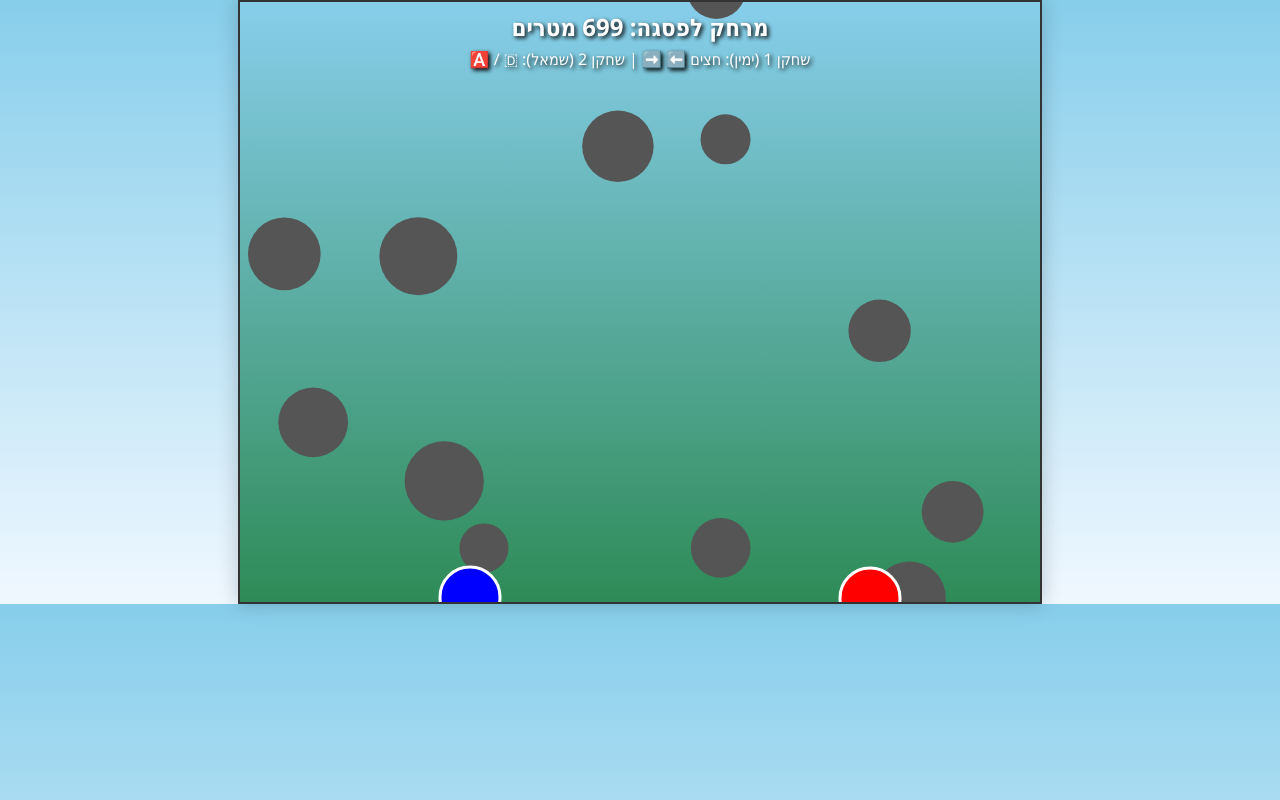
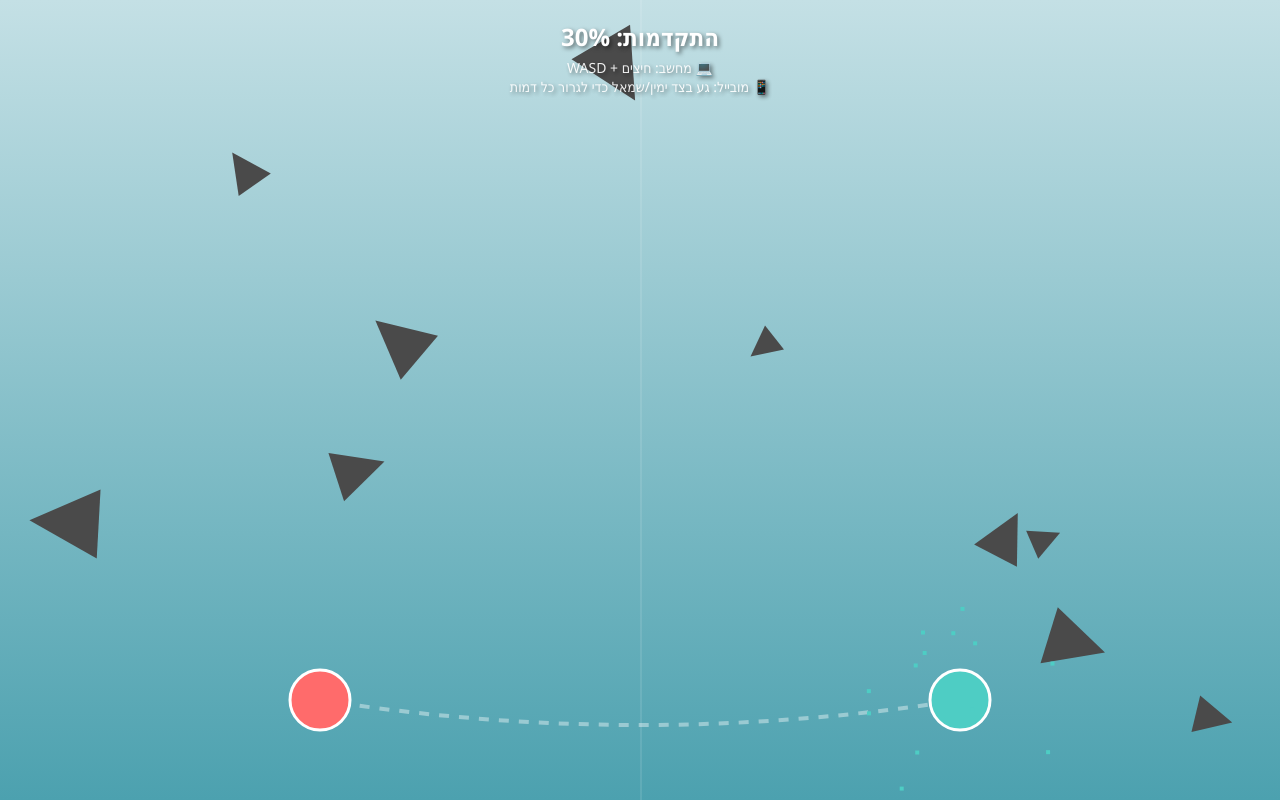
Before and after one commit to noamrap/nuny1402, a plain HTML site: page index.html in a window 1280 px wide. Drawn offline with Linux system fonts and the light colour scheme.

Commit message:
Update index.html

```diff
--- a/index.html
+++ b/index.html
@@ -2,44 +2,45 @@
 <html lang="he" dir="rtl">
 <head>
     <meta charset="UTF-8">
-    <title>הטיפוס אל הפסגה - משחק זוגי</title>
+    <meta name="viewport" content="width=device-width, initial-scale=1.0, maximum-scale=1.0, user-scalable=no">
+    <title>הטיפוס הזוגי - מובייל</title>
     <style>
         body {
             margin: 0;
             overflow: hidden;
-            background: linear-gradient(to bottom, #87CEEB, #f0f8ff); /* שמיים */
+            background-color: #333;
             font-family: 'Segoe UI', Tahoma, Geneva, Verdana, sans-serif;
-            text-align: center;
+            touch-action: none; /* מונע גלילה במובייל בזמן משחק */
         }
 
         #gameCanvas {
-            background: linear-gradient(to top, #2e8b57 0%, #87CEEB 100%); /* הר */
-            border: 2px solid #333;
             display: block;
-            margin: 0 auto;
-            box-shadow: 0 0 20px rgba(0,0,0,0.2);
+            background: linear-gradient(to top, #4ca1af, #c4e0e5); /* גרדיאנט נעים יותר */
         }
 
         #ui {
             position: absolute;
-            top: 10px;
+            top: 20px;
             width: 100%;
             pointer-events: none;
             color: white;
-            text-shadow: 2px 2px 4px #000;
+            text-align: center;
+            text-shadow: 2px 2px 4px rgba(0,0,0,0.5);
+            z-index: 5;
         }
 
         #status {
             font-size: 24px;
-            font-weight: bold;
+            font-weight: 800;
         }
 
-        #controls {
+        #instructions {
+            font-size: 14px;
             margin-top: 5px;
-            font-size: 16px;
+            opacity: 0.9;
         }
 
-        /* מסך ניצחון */
+        /* מסך סיום */
         #winScreen {
             display: none;
             position: absolute;
@@ -50,33 +51,46 @@
             z-index: 10;
         }
 
-        .heart {
-            color: #e25555;
-            font-size: 100px;
-            animation: heartbeat 1s infinite;
+        .heart-anim {
+            font-size: 80px;
+            animation: pulse 1s infinite;
         }
 
-        @keyframes heartbeat {
+        @keyframes pulse {
             0% { transform: scale(1); }
-            50% { transform: scale(1.2); }
+            50% { transform: scale(1.3); }
             100% { transform: scale(1); }
+        }
+
+        /* קו הפרדה ויזואלי לשליטה במובייל */
+        #divider {
+            position: absolute;
+            top: 0;
+            left: 50%;
+            width: 2px;
+            height: 100%;
+            background: rgba(255,255,255,0.1);
+            pointer-events: none;
         }
     </style>
 </head>
 <body>
 
     <div id="ui">
-        <div id="status">התחמקו מהמכשולים והגיעו לפסגה!</div>
-        <div id="controls">
-            שחקן 1 (ימין): חצים ⬅️ ➡️ | שחקן 2 (שמאל): 🅰️ / 🇩
+        <div id="status">0 מטרים</div>
+        <div id="instructions">
+            💻 מחשב: חיצים + WASD <br>
+            📱 מובייל: גע בצד ימין/שמאל כדי לגרור כל דמות
         </div>
     </div>
 
-    <canvas id="gameCanvas" width="800" height="600"></canvas>
+    <div id="divider"></div>
+    <canvas id="gameCanvas"></canvas>
 
     <div id="winScreen">
-        <div class="heart">❤️</div>
-        <h1 style="color: #fff; text-shadow: 2px 2px 4px #000;">הגעתם לפסגה!</h1>
+        <div class="heart-anim">💖</div>
+        <h1 style="color: #fff; text-shadow: 0 4px 10px rgba(0,0,0,0.5);">אהבה בפסגה!</h1>
+        <button onclick="location.reload()" style="padding: 10px 20px; font-size: 18px; border-radius: 10px; border: none; cursor: pointer; background: white; color: #e25555; font-weight: bold;">שחקו שוב</button>
     </div>
 
     <script>
@@ -85,179 +99,277 @@
         const winScreen = document.getElementById('winScreen');
         const statusDiv = document.getElementById('status');
 
-        // --- הגדרות תמונות (כאן מחליפים את התמונות) ---
+        // --- טעינת תמונות ---
         const player1Img = new Image();
-        // שים כאן את התמונה של הבן/בת זוג 1
-        player1Img.src = "Screenshot_14.png";
+        player1Img.src = "Screenshot_14.png"; // התמונה שלך
 
         const player2Img = new Image();
-        // שים כאן את התמונה של הבן/בת זוג 2
-        player2Img.src = "Screenshot_15.png";
+        player2Img.src = "Screenshot_15.png"; // התמונה שלך
 
-        // --- הגדרות משחק ---
+        // --- משתני משחק ---
+        let width, height;
         let gameActive = true;
-        let progress = 0; // התקדמות לפסגה (0 עד 1000)
-        const goal = 1000;
+        let progress = 0;
+        const goal = 2000; // מרחק קצת יותר ארוך למשחק מעניין
         let obstacles = [];
+        let particles = []; // אפקטים של פיצוץ
 
-        // הגדרת השחקנים
+        // הגדרת שחקנים
         const players = [
             {
-                x: 200, y: 500, width: 60, height: 60,
-                color: 'blue', img: player1Img,
-                keys: { left: 'KeyA', right: 'KeyD' },
-                isKissing: false
+                id: 1,
+                x: 0, y: 0, radius: 30, // נגדיר מיקום ב-resize
+                color: '#FF6B6B', img: player1Img,
+                controls: { left: 'KeyA', right: 'KeyD' },
+                vx: 0, targetX: null // למובייל
             },
             {
-                x: 600, y: 500, width: 60, height: 60,
-                color: 'red', img: player2Img,
-                keys: { left: 'ArrowLeft', right: 'ArrowRight' },
-                isKissing: false
+                id: 2,
+                x: 0, y: 0, radius: 30,
+                color: '#4ECDC4', img: player2Img,
+                controls: { left: 'ArrowLeft', right: 'ArrowRight' },
+                vx: 0, targetX: null
             }
         ];
 
-        // ניהול מקלדת
-        const keysPressed = {};
-        window.addEventListener('keydown', (e) => keysPressed[e.code] = true);
-        window.addEventListener('keyup', (e) => keysPressed[e.code] = false);
+        // --- אתחול וגודל מסך ---
+        function resize() {
+            width = window.innerWidth;
+            height = window.innerHeight;
+            canvas.width = width;
+            canvas.height = height;
 
-        // פונקציית עדכון ראשית
+            // מיקום התחלתי יחסי לגודל המסך
+            if (progress === 0) {
+                players[0].x = width * 0.25;
+                players[0].y = height - 100;
+                players[1].x = width * 0.75;
+                players[1].y = height - 100;
+            }
+        }
+        window.addEventListener('resize', resize);
+        resize();
+
+        // --- שליטה (מקלדת + מגע) ---
+        const keys = {};
+        window.addEventListener('keydown', e => keys[e.code] = true);
+        window.addEventListener('keyup', e => keys[e.code] = false);
+
+        // שליטת מגע (Multi-touch)
+        canvas.addEventListener('touchstart', handleTouch, {passive: false});
+        canvas.addEventListener('touchmove', handleTouch, {passive: false});
+        canvas.addEventListener('touchend', handleTouchEnd, {passive: false});
+
+        function handleTouch(e) {
+            e.preventDefault(); // מניעת גלילת מסך
+            for (let i = 0; i < e.touches.length; i++) {
+                const touch = e.touches[i];
+                // אם המגע בצד שמאל -> שולט בשחקן 1, צד ימין -> שחקן 2
+                if (touch.clientX < width / 2) {
+                    players[0].targetX = touch.clientX;
+                } else {
+                    players[1].targetX = touch.clientX;
+                }
+            }
+        }
+
+        function handleTouchEnd(e) {
+            // כשהאצבע עוזבת, נפסיק לכוון למטרה ספציפית
+            // (אפשר להשאיר את זה null כדי לעצור תנועה, או להשאיר במיקום האחרון)
+            // כאן נשאיר במיקום האחרון לחוויה חלקה יותר
+        }
+
+        // --- לוגיקה ---
         function update() {
             if (!gameActive) {
                 if (progress >= goal) animateKiss();
                 return;
             }
 
-            // עדכון התקדמות
-            progress += 1; // מהירות הטיפוס
-            statusDiv.innerText = `מרחק לפסגה: ${Math.max(0, goal - progress)} מטרים`;
+            // עדכון התקדמות וקושי
+            progress += 2;
+            const percentage = Math.floor((progress / goal) * 100);
+            statusDiv.innerText = `התקדמות: ${percentage}%`;
 
-            // בדיקת ניצחון
-            if (progress >= goal) {
-                endGame();
-            }
+            if (progress >= goal) endGame();
 
             // תנועת שחקנים
-            players.forEach(p => {
-                if (keysPressed[p.keys.left] && p.x > 0) p.x -= 5;
-                if (keysPressed[p.keys.right] && p.x < canvas.width - p.width) p.x += 5;
+            players.forEach((p, index) => {
+                // מקלדת
+                if (keys[p.controls.left]) p.x -= 7;
+                if (keys[p.controls.right]) p.x += 7;
+
+                // מגע (Smooth movement)
+                if (p.targetX !== null) {
+                    // תזוזה חלקה לעבר האצבע
+                    p.x += (p.targetX - p.x) * 0.2;
+                }
+
+                // גבולות גזרה
+                // שחקן 1 מוגבל לצד שמאל, שחקן 2 לצד ימין (אופציונלי, כאן נתתי חופש אבל עם גבולות מסך)
+                if (p.x < p.radius) p.x = p.radius;
+                if (p.x > width - p.radius) p.x = width - p.radius;
+
+                // כוח משיכה חזרה למטה (אם נפגעו)
+                if (p.y < height - 100) {
+                    p.y += 2;
+                } else {
+                    p.y = height - 100;
+                }
             });
 
-            // יצירת מכשולים
-            if (Math.random() < 0.05) { // סיכוי של 5% כל פרייים למכשול חדש
+            // ניהול מכשולים
+            const difficulty = 0.05 + (progress / goal) * 0.1; // נהיה קשה יותר
+            if (Math.random() < difficulty) {
+                const size = 30 + Math.random() * 40;
                 obstacles.push({
-                    x: Math.random() * (canvas.width - 50),
-                    y: -50,
-                    width: 40 + Math.random() * 40,
-                    height: 40,
-                    speed: 3 + Math.random() * 3
+                    x: Math.random() * width,
+                    y: -size,
+                    size: size,
+                    speed: 4 + Math.random() * 5 + (progress/500), // נהיה מהיר יותר
+                    rotation: Math.random() * Math.PI,
+                    rotSpeed: (Math.random() - 0.5) * 0.2
                 });
             }
 
-            // עדכון מכשולים
-            obstacles.forEach((obs, index) => {
-                obs.y += obs.speed; // המכשול נופל למטה (מדמה טיפוס למעלה)
+            // עדכון מכשולים ובדיקת התנגשות
+            obstacles.forEach((obs, i) => {
+                obs.y += obs.speed;
+                obs.rotation += obs.rotSpeed;
 
-                // בדיקת התנגשות
+                // מחיקה אם יצא מהמסך
+                if (obs.y > height + obs.size) {
+                    obstacles.splice(i, 1);
+                    return;
+                }
+
+                // התנגשות (עיגול מול עיגול)
                 players.forEach(p => {
-                    if (isColliding(p, obs)) {
-                        // פגיעה! אפשר להחליט מה קורה (איבוד נקודות או החזרה אחורה)
-                        p.y += 20; // רעידה קטנה
-                        if(p.y > canvas.height) p.y = canvas.height - p.width; // גבול תחתון
-                    } else {
-                        // החזרה הדרגתית למיקום מקורי אם לא נפגעים
-                        if(p.y > 500) p.y -= 1;
+                    const dx = p.x - obs.x;
+                    const dy = p.y - obs.y;
+                    const dist = Math.sqrt(dx*dx + dy*dy);
+
+                    if (dist < p.radius + obs.size/2) {
+                        // פגיעה!
+                        createParticles(p.x, p.y, p.color);
+                        p.y += 150; // עונש: עף אחורה משמעותית
+                        if (p.y > height) p.y = height; // לא לצאת מהמסך
+
+                        // הרחקה קלה של המכשול שלא יפגע שוב מיד
+                        obs.y += 50;
                     }
                 });
+            });
 
-                // מחיקת מכשולים שיצאו מהמסך
-                if (obs.y > canvas.height) {
-                    obstacles.splice(index, 1);
-                }
+            // עדכון חלקיקים
+            particles.forEach((part, i) => {
+                part.x += part.vx;
+                part.y += part.vy;
+                part.life--;
+                if(part.life <= 0) particles.splice(i, 1);
             });
         }
 
-        // בדיקת התנגשות פשוטה (מלבנים)
-        function isColliding(rect1, rect2) {
-            return (rect1.x < rect2.x + rect2.width &&
-                    rect1.x + rect1.width > rect2.x &&
-                    rect1.y < rect2.y + rect2.height &&
-                    rect1.y + rect1.height > rect2.y);
+        function createParticles(x, y, color) {
+            for(let i=0; i<10; i++) {
+                particles.push({
+                    x: x, y: y,
+                    vx: (Math.random() - 0.5) * 10,
+                    vy: (Math.random() - 0.5) * 10,
+                    life: 20,
+                    color: color
+                });
+            }
         }
 
-        // ציור המשחק
+        // --- ציור ---
         function draw() {
-            // ניקוי מסך
-            ctx.clearRect(0, 0, canvas.width, canvas.height);
+            ctx.clearRect(0, 0, width, height);
 
-            // ציור מכשולים (סלעים)
-            ctx.fillStyle = '#555';
+            // ציור קו מחבר (חבל הצלה/אהבה)
+            ctx.beginPath();
+            ctx.moveTo(players[0].x, players[0].y);
+            ctx.quadraticCurveTo(width/2, height - 50, players[1].x, players[1].y);
+            ctx.strokeStyle = 'rgba(255, 255, 255, 0.4)';
+            ctx.lineWidth = 4;
+            ctx.setLineDash([10, 10]); // קו מקווקו
+            ctx.stroke();
+            ctx.setLineDash([]);
+
+            // ציור מכשולים
             obstacles.forEach(obs => {
+                ctx.save();
+                ctx.translate(obs.x, obs.y);
+                ctx.rotate(obs.rotation);
+                ctx.fillStyle = '#4a4a4a';
+                // ציור צורה קצת יותר מעניינת מסתם עיגול (כמו סלע)
                 ctx.beginPath();
-                ctx.arc(obs.x + obs.width/2, obs.y + obs.height/2, obs.width/2, 0, Math.PI*2);
+                ctx.moveTo(-obs.size/2, -obs.size/2);
+                ctx.lineTo(obs.size/2, -obs.size/2);
+                ctx.lineTo(0, obs.size/2);
                 ctx.fill();
+                ctx.restore();
             });
 
             // ציור שחקנים
             players.forEach(p => {
                 ctx.save();
-                // יצירת צורה עגולה לתמונה (Clipping mask)
                 ctx.beginPath();
-                ctx.arc(p.x + p.width/2, p.y + p.height/2, p.width/2, 0, Math.PI * 2, true);
+                ctx.arc(p.x, p.y, p.radius, 0, Math.PI * 2);
                 ctx.closePath();
-                ctx.clip();
+                ctx.clip(); // חיתוך התמונה לעיגול
 
-                // ציור התמונה
                 try {
-                    ctx.drawImage(p.img, p.x, p.y, p.width, p.height);
+                    ctx.drawImage(p.img, p.x - p.radius, p.y - p.radius, p.radius*2, p.radius*2);
                 } catch (e) {
-                    // גיבוי אם אין תמונה - צבע רגיל
                     ctx.fillStyle = p.color;
-                    ctx.fillRect(p.x, p.y, p.width, p.height);
+                    ctx.fill();
                 }
                 ctx.restore();
 
-                // מסגרת עגולה
+                // מסגרת זוהרת
                 ctx.beginPath();
-                ctx.arc(p.x + p.width/2, p.y + p.height/2, p.width/2, 0, Math.PI * 2, true);
+                ctx.arc(p.x, p.y, p.radius, 0, Math.PI * 2);
                 ctx.lineWidth = 3;
                 ctx.strokeStyle = '#fff';
                 ctx.stroke();
             });
+
+            // ציור חלקיקים
+            particles.forEach(part => {
+                ctx.fillStyle = part.color;
+                ctx.fillRect(part.x, part.y, 4, 4);
+            });
         }
 
+        // --- סיום ---
+        function endGame() {
+            gameActive = false;
+            statusDiv.style.display = 'none';
+            document.getElementById('divider').style.display = 'none';
+            winScreen.style.display = 'block';
+        }
+
+        function animateKiss() {
+            const centerX = width / 2;
+            const centerY = height / 2;
+
+            // התקרבות למרכז
+            players[0].x += (centerX - 40 - players[0].x) * 0.05;
+            players[0].y += (centerY - players[0].y) * 0.05;
+
+            players[1].x += (centerX + 40 - players[1].x) * 0.05;
+            players[1].y += (centerY - players[1].y) * 0.05;
+        }
+
+        // לולאת משחק
         function loop() {
             update();
             draw();
             requestAnimationFrame(loop);
         }
 
-        // --- סיום המשחק ---
-        function endGame() {
-            gameActive = false;
-            statusDiv.innerText = "";
-            obstacles = []; // נקה מכשולים
-            winScreen.style.display = 'block'; // הצג לבבות
-        }
-
-        function animateKiss() {
-            const centerX = canvas.width / 2;
-            const centerY = canvas.height / 2;
-            const speed = 2;
-
-            // הזזת שחקן 1 למרכז
-            if (players[0].x < centerX - players[0].width) players[0].x += speed;
-            if (players[0].y > centerY) players[0].y -= speed;
-            else if (players[0].y < centerY) players[0].y += speed;
-
-            // הזזת שחקן 2 למרכז
-            if (players[1].x > centerX) players[1].x -= speed;
-            if (players[1].y > centerY) players[1].y -= speed;
-            else if (players[1].y < centerY) players[1].y += speed;
-        }
-
-        // התחלת המשחק
-        player1Img.onload = () => {};
+        // התחלה
         loop();
 
     </script>
```
